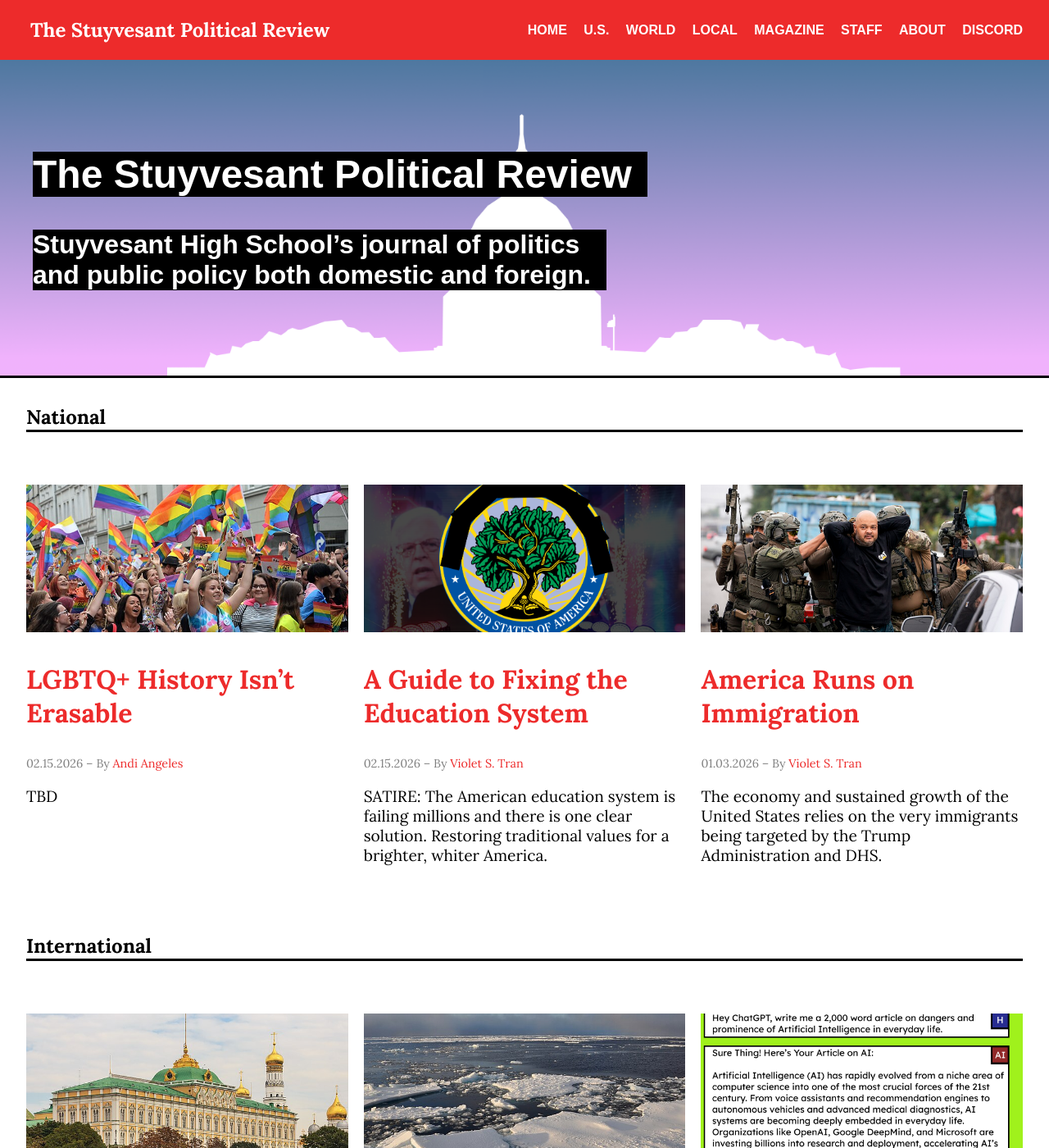
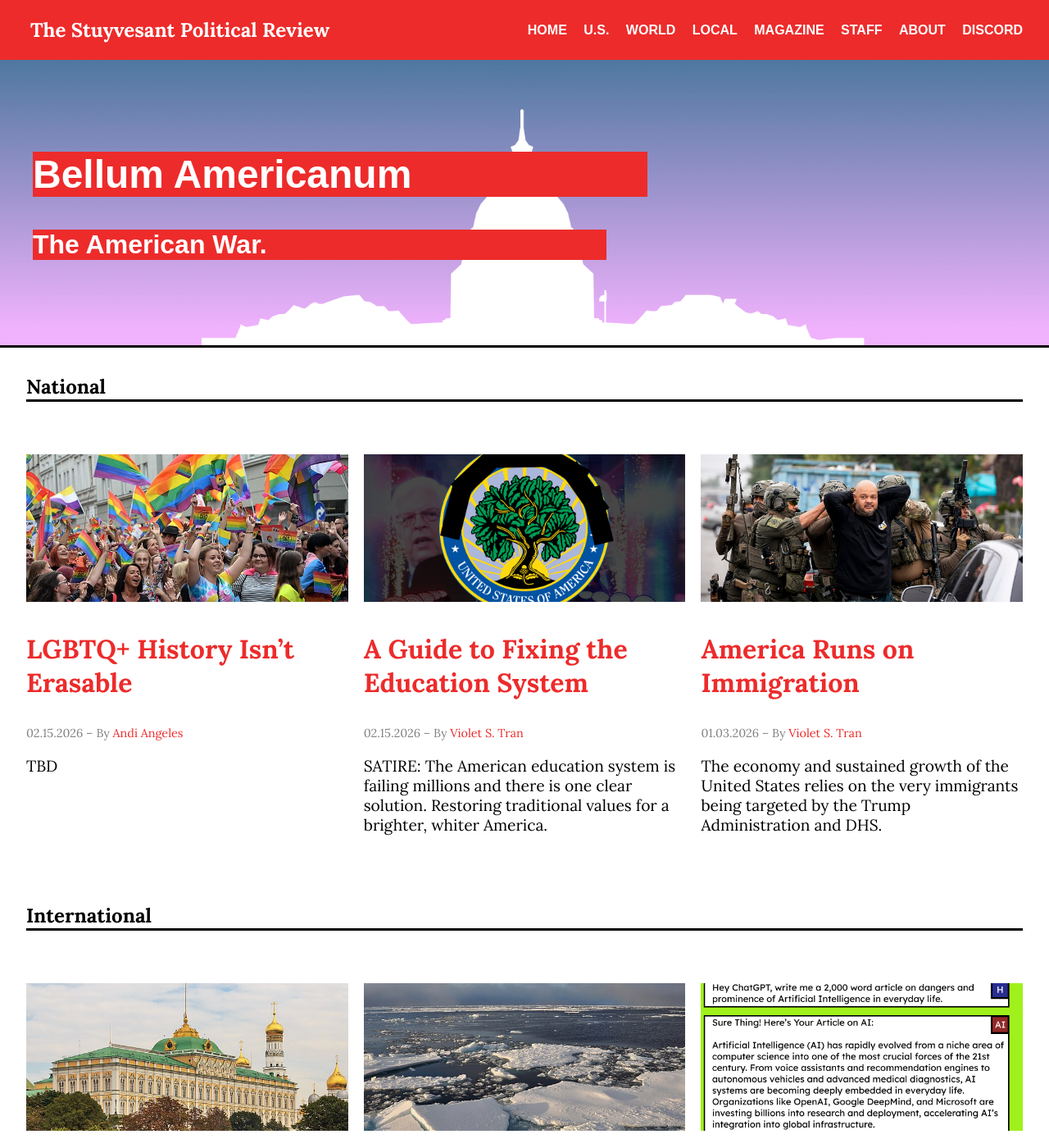
Before and after one commit to stuypoliticalreview/stuypoliticalreview.github.io, a Jekyll site: the page built from index.html, in a window 1280 px wide and 1400 px high. Shown: the whole window at 82% size. Built offline with Jekyll 4.4.1, drawn with Linux system fonts in a browser that asks for light colours.

Commit message:
hero changed 4

```diff
--- a/_layouts/home.html
+++ b/_layouts/home.html
@@ -20,8 +20,8 @@ description: "Explore in-depth analysis and coverage of domestic and foreign pol
 
 <section class="hero" style="background-image: url('/assets/images/hero.png');" role="img" aria-label="Students discussing political topics at Stuyvesant High School">
   <div class="hero-text">
-    <h1 class="hero-main">The Stuyvesant Political Review</h1>
-    <p class="hero-second">Stuyvesant High School’s journal of politics and public policy both domestic and foreign.</p>
+    <h1 class="hero-main">Bellum Americanum</h1>
+    <p class="hero-second">The American War.</p>
   </div>
 </section>
 
--- a/assets/css/style.css
+++ b/assets/css/style.css
@@ -80,13 +80,13 @@ nav a {
 .hero-main{
   font-size: 3rem;
   max-width: 750px;
-  background-color: black;
+  background-color: var(--accent-color);
 }
 
 .hero-second{
   font-size: 2rem;
   max-width: 700px;
-  background-color: black;
+  background-color: var(--accent-color);
   font-weight: 600;
 }
 .articles-grid {
```
